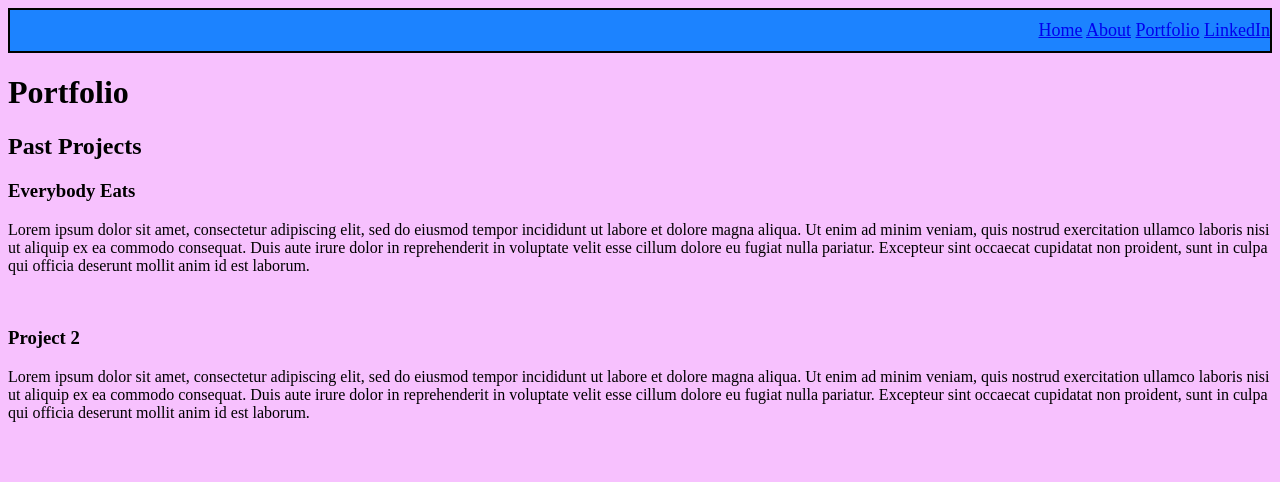
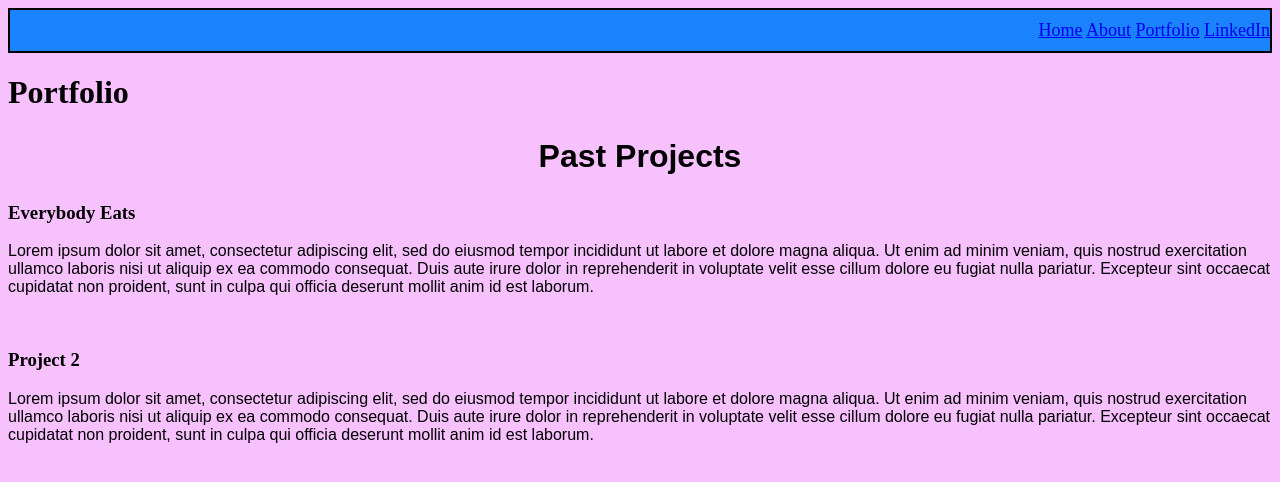
Before and after one commit to Yoski-B/Personal-Website, a plain HTML site: page portfolio.html in a window 1280 px wide. Drawn offline with Linux system fonts and the light colour scheme.

Commit message:
added photo & updated styles

```diff
--- a/portfolio.html
+++ b/portfolio.html
@@ -17,18 +17,14 @@
   <a href="https://www.linkedin.com/in/amber-r-b2158a89/" target="_blank"> LinkedIn</a>
 </nav>
 
+<h1>Portfolio</h1>
+
 <div>
-
-  <h1>Portfolio</h1>
-
-</div>
-
-<div class="pastProjects">
-    <h2>Past Projects</h2>
+    <h2 class="pastProjects">Past Projects</h2>
 
          <h3>Everybody Eats</h3>
 
-            <p>Lorem ipsum dolor sit amet, consectetur adipiscing elit, sed do eiusmod tempor incididunt ut labore et dolore magna aliqua.
+            <p class="portfolioText-manipulation">Lorem ipsum dolor sit amet, consectetur adipiscing elit, sed do eiusmod tempor incididunt ut labore et dolore magna aliqua.
               Ut enim ad minim veniam, quis nostrud exercitation ullamco laboris nisi ut aliquip ex ea commodo consequat. Duis aute irure
               dolor in reprehenderit in voluptate velit esse cillum dolore eu fugiat nulla pariatur. Excepteur sint occaecat cupidatat non
               proident, sunt in culpa qui officia deserunt mollit anim id est laborum.
@@ -36,7 +32,7 @@
           </br>
           <h3>Project 2</h3>
 
-            <p>Lorem ipsum dolor sit amet, consectetur adipiscing elit, sed do eiusmod tempor incididunt ut labore et dolore magna aliqua.
+            <p class="portfolioText-manipulation">Lorem ipsum dolor sit amet, consectetur adipiscing elit, sed do eiusmod tempor incididunt ut labore et dolore magna aliqua.
             Ut enim ad minim veniam, quis nostrud exercitation ullamco laboris nisi ut aliquip ex ea commodo consequat. Duis aute irure
             dolor in reprehenderit in voluptate velit esse cillum dolore eu fugiat nulla pariatur. Excepteur sint occaecat cupidatat non
             proident, sunt in culpa qui officia deserunt mollit anim id est laborum.
--- a/style.css
+++ b/style.css
@@ -5,7 +5,15 @@ body{
 link {
   display: none;
 }
+.portfolioText-manipulation{
 
+  font-family: fantasy;
+}
+.pastProjects{
+  text-align: center;
+  font-size:xx-large;
+  font-family:fantasy;
+}
 .homeHeader{
   background-color: rgb(234, 141, 234);
   width: 4px 100%;
@@ -58,8 +66,10 @@ nav{
   font-size: large;
   padding-block: 10px;
 }
+
 .hover{
   cursor: pointer;
+  text-decoration:none; /* notsure why the line will not remove itself, if I change the feature (ex. line-through) it works*/
 }
 img{
 
```
Also changed, not shown: index.html (+1 -1 lines), me.jpg (added).
